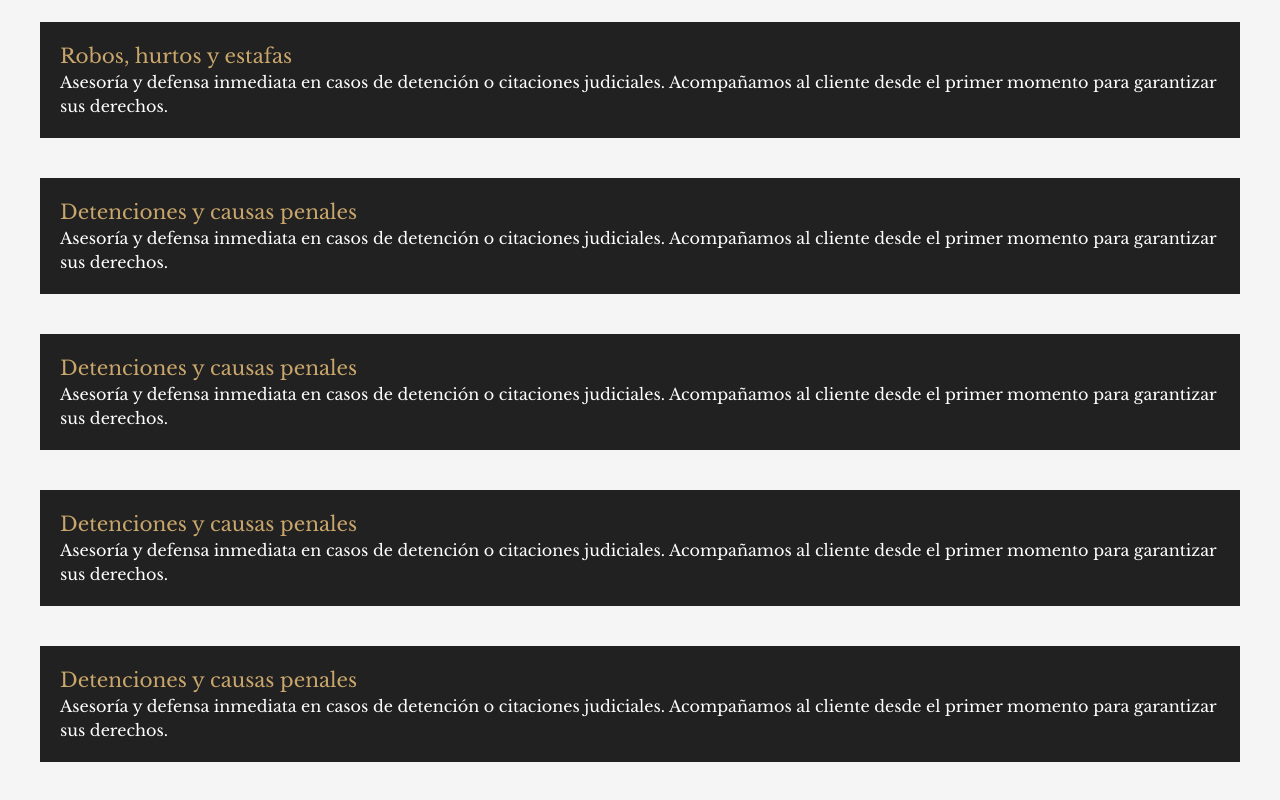
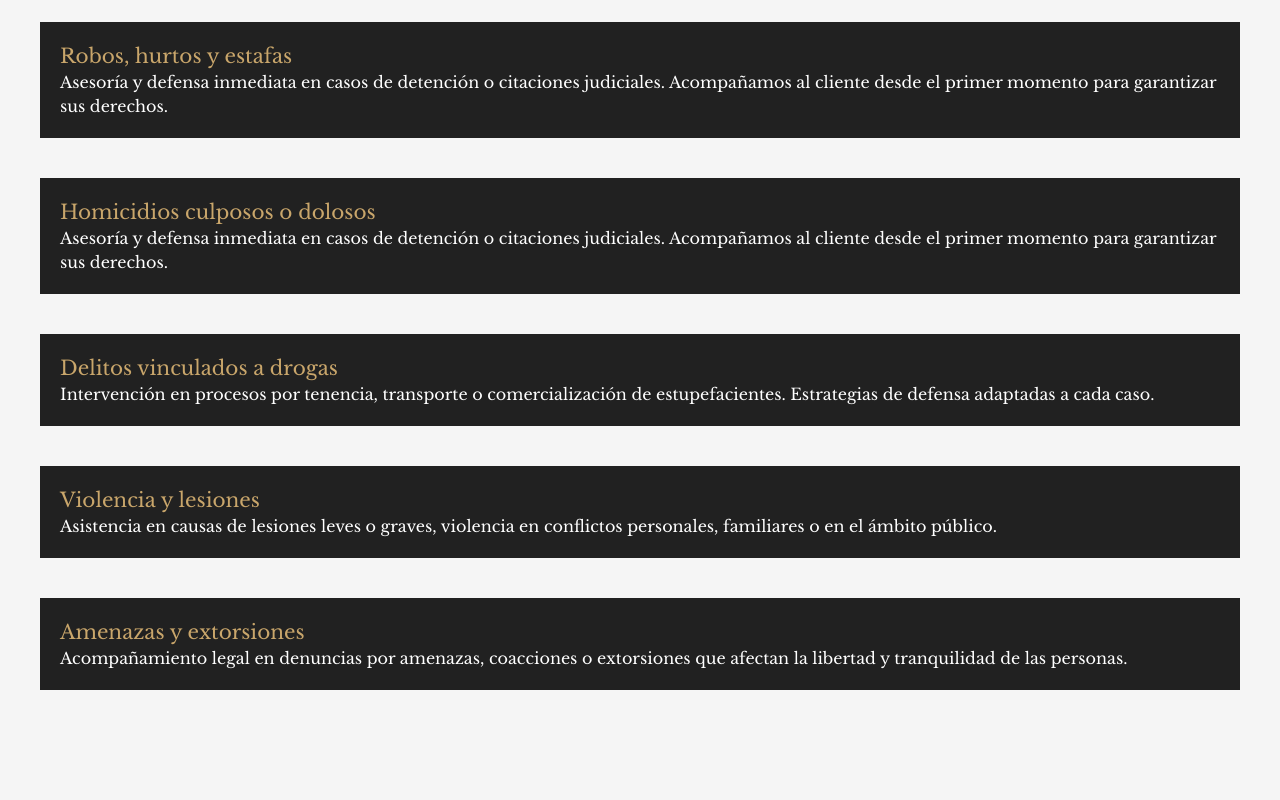
Before and after one commit to Lau-szutner/portfolio-alejandra-queiruga, a Next.js app: page / in a window 1280 px wide. Shown: the part 2132-2932 px from the top of the page. After the commit the page ends 2902 px from the top, so only its background shows below. Built offline with nearby package versions, Linux system fonts and the light colour scheme.

Commit message:
termino texto

```diff
--- a/src/app/components/ContactUs.tsx
+++ b/src/app/components/ContactUs.tsx
@@ -11,20 +11,20 @@ const ContactUs = () => {
       text: 'Asesoría y defensa inmediata en casos de detención o citaciones judiciales. Acompañamos al cliente desde el primer momento para garantizar sus derechos.',
     },
     {
-      heading: 'Detenciones y causas penales',
+      heading: 'Homicidios culposos o dolosos',
       text: 'Asesoría y defensa inmediata en casos de detención o citaciones judiciales. Acompañamos al cliente desde el primer momento para garantizar sus derechos.',
     },
     {
-      heading: 'Detenciones y causas penales',
-      text: 'Asesoría y defensa inmediata en casos de detención o citaciones judiciales. Acompañamos al cliente desde el primer momento para garantizar sus derechos.',
+      heading: 'Delitos vinculados a drogas',
+      text: 'Intervención en procesos por tenencia, transporte o comercialización de estupefacientes. Estrategias de defensa adaptadas a cada caso.',
     },
     {
-      heading: 'Detenciones y causas penales',
-      text: 'Asesoría y defensa inmediata en casos de detención o citaciones judiciales. Acompañamos al cliente desde el primer momento para garantizar sus derechos.',
+      heading: 'Violencia y lesiones',
+      text: 'Asistencia en causas de lesiones leves o graves, violencia en conflictos personales, familiares o en el ámbito público.',
     },
     {
-      heading: 'Detenciones y causas penales',
-      text: 'Asesoría y defensa inmediata en casos de detención o citaciones judiciales. Acompañamos al cliente desde el primer momento para garantizar sus derechos.',
+      heading: 'Amenazas y extorsiones',
+      text: 'Acompañamiento legal en denuncias por amenazas, coacciones o extorsiones que afectan la libertad y tranquilidad de las personas.',
     },
   ];
 
```
